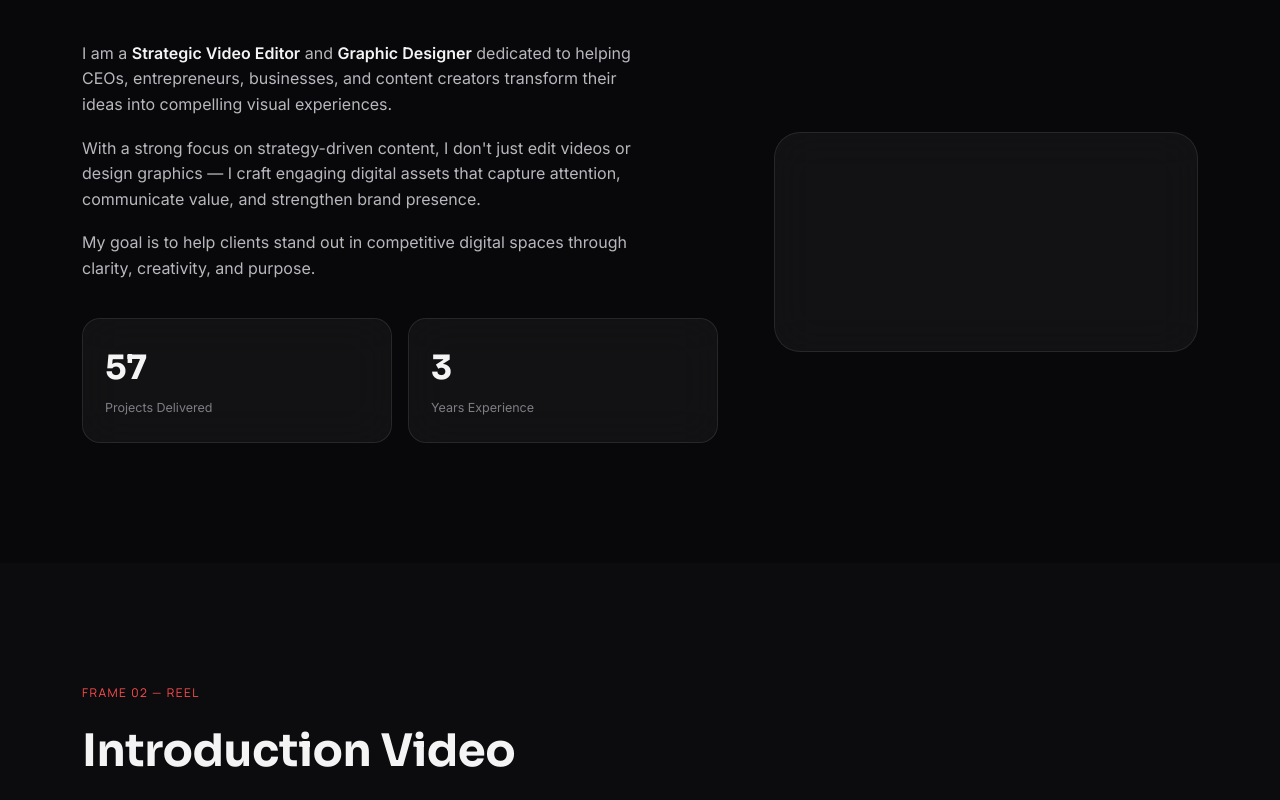
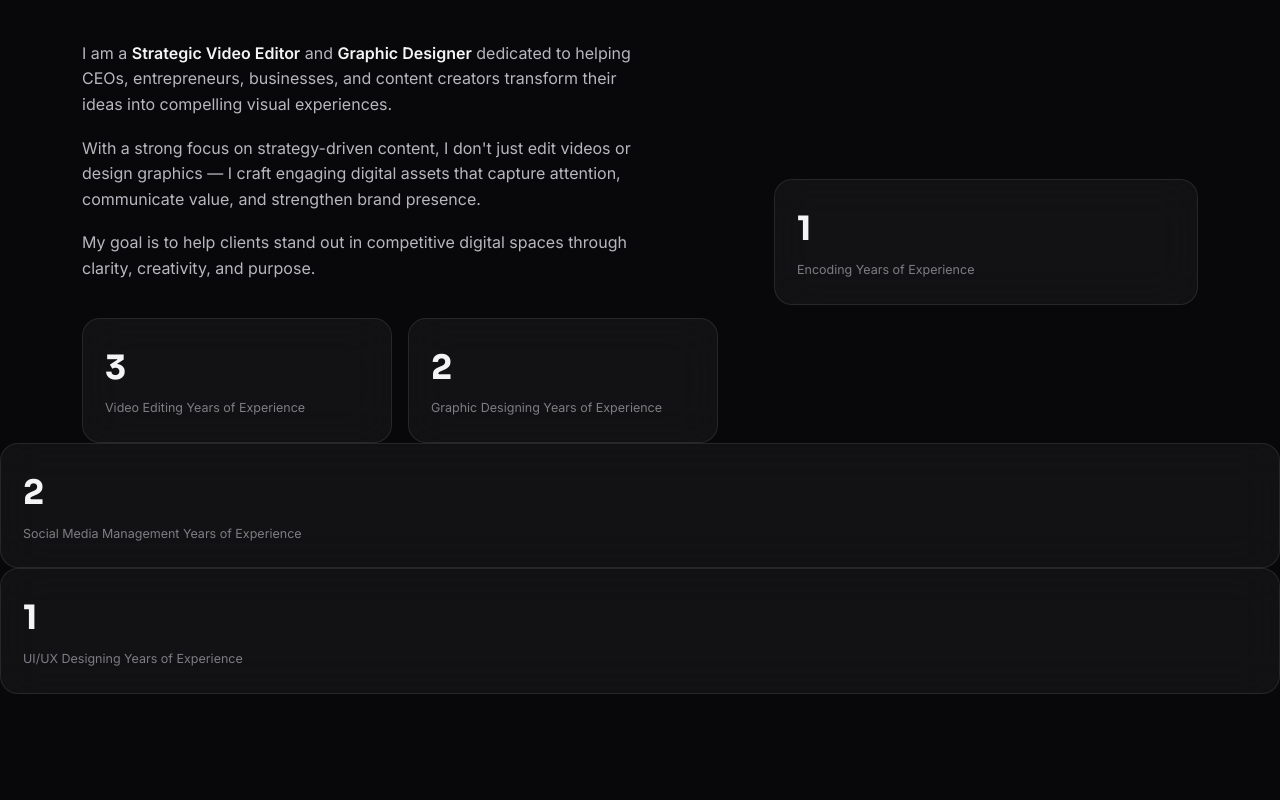
Before and after one commit to akariiJaee/jaemanalo.portfolio, a plain HTML site: page index.html in a window 1280 px wide. Shown: the part 1040-1840 px from the top of the page. Drawn offline with Linux system fonts and the light colour scheme.

```diff
--- a/index.html
+++ b/index.html
@@ -207,22 +207,35 @@
 
         <div class="about-stats">
           <div class="stat-card">
-            <span class="stat-num" data-count="57">0</span>
-            <span class="stat-label">Projects Delivered</span>
+            <span class="stat-num" data-count="3">0</span>
+            <span class="stat-label">Video Editing Years of Experience</span>
           </div>
           <div class="stat-card">
-            <span class="stat-num" data-count="3">0</span>
-            <span class="stat-label">Years Experience</span>
+            <span class="stat-num" data-count="2">0</span>
+            <span class="stat-label">Graphic Designing Years of Experience</span>
+          </div>
+        </div>
+      </div>
+      <div class="stat-card">
+            <span class="stat-num" data-count="1">0</span>
+            <span class="stat-label">Encoding Years of Experience</span>
+          </div>
+        </div>
+      </div>
+  <div class="stat-card">
+            <span class="stat-num" data-count="2">0</span>
+            <span class="stat-label">Social Media Management Years of Experience</span>
+          </div>
+        </div>
+      </div>
+  <div class="stat-card">
+            <span class="stat-num" data-count="1">0</span>
+            <span class="stat-label">UI/UX Designing Years of Experience</span>
           </div>
         </div>
       </div>
 
-      <div class="about-visual reveal">
-        <div class="waveform" id="waveform"></div>
-      </div>
-    </div>
-  </div>
-</section>
+
 
 <!-- ============ INTRO VIDEO SECTION ============ -->
 <section class="section" id="intro-video">
```
